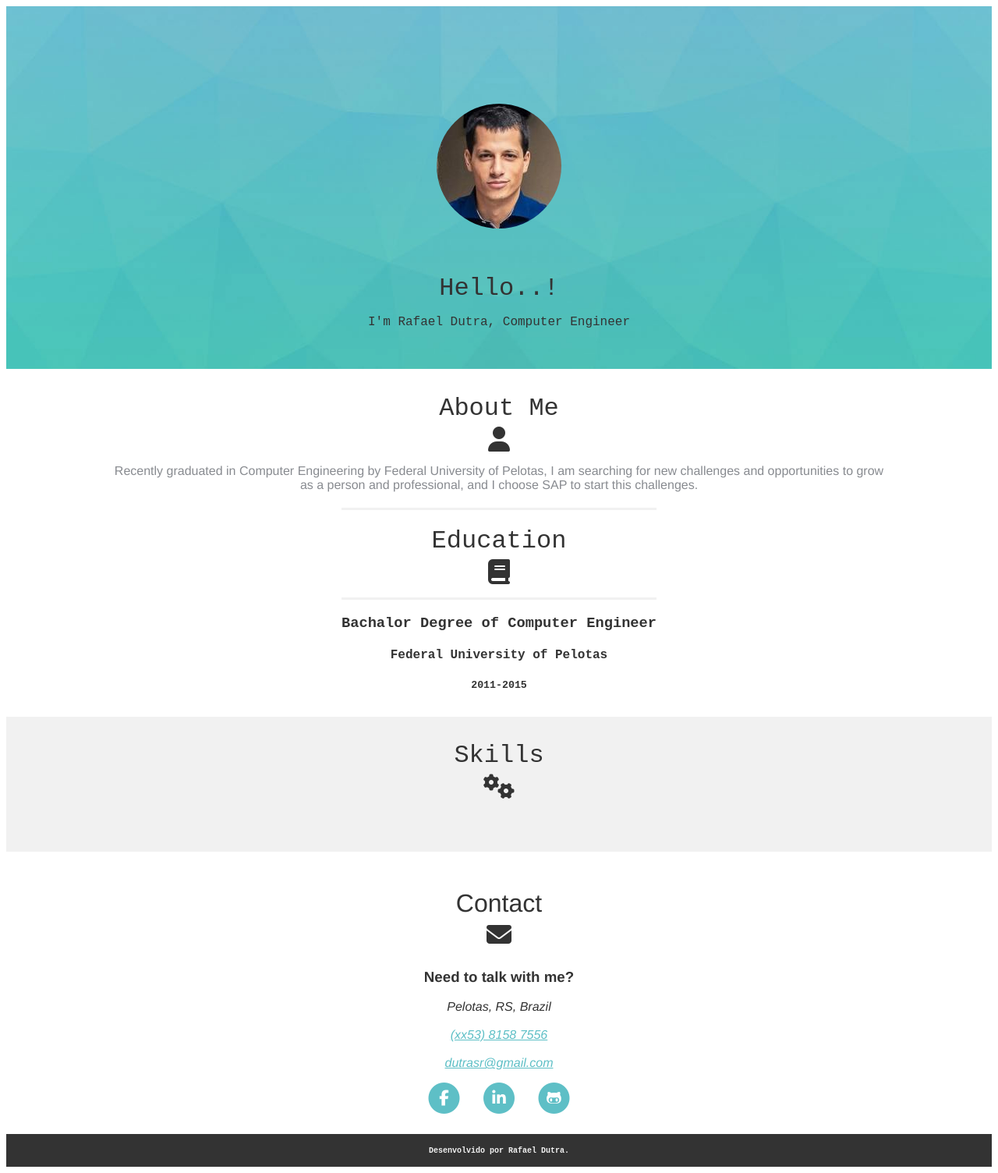
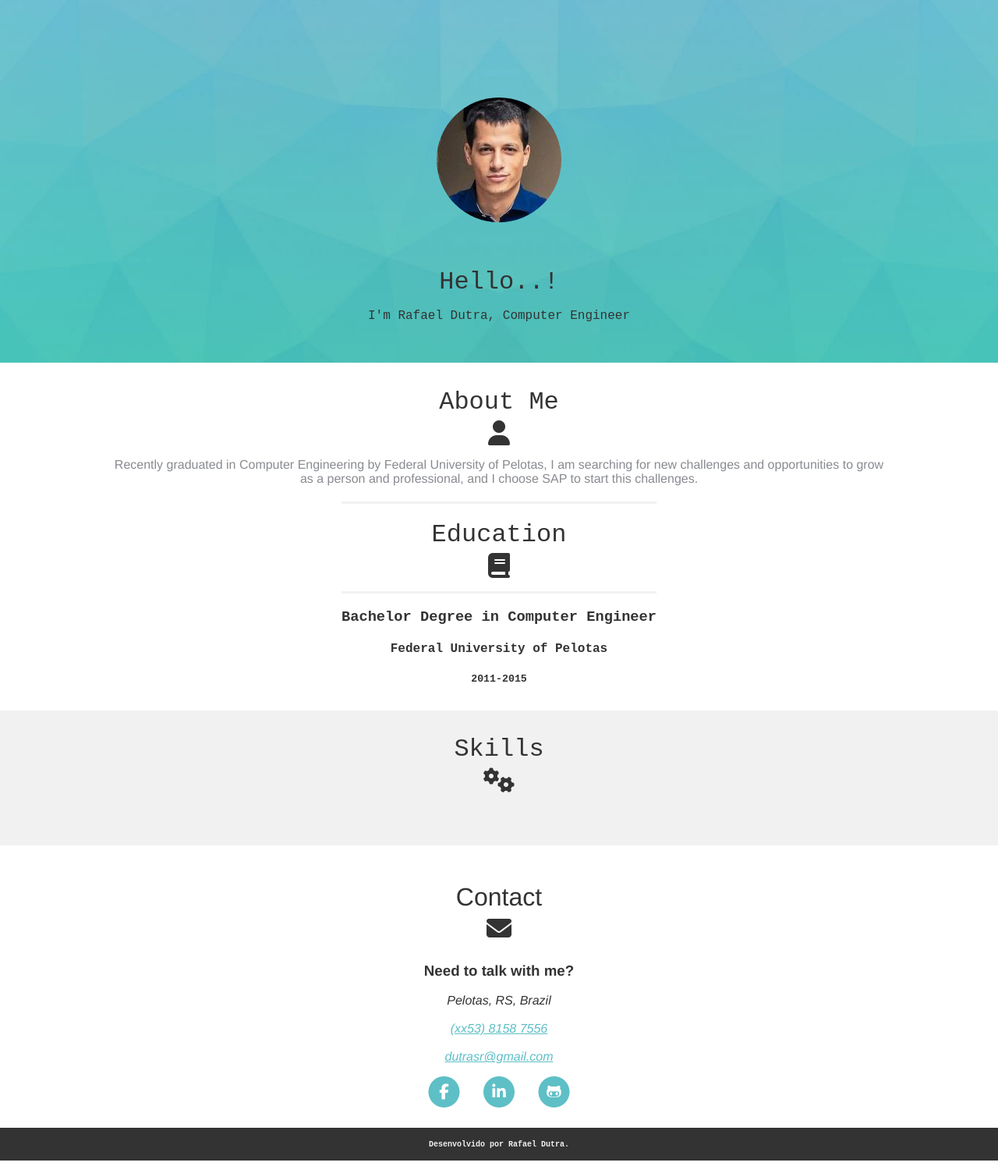
Before and after one commit to dutrasr/Django-projects, a Django app: page / in a window 1280 px wide. Shown: the whole page at 78% size. Run offline with Django 3.2, Linux system fonts and the light colour scheme; some libraries are stand-ins or nearby versions.

Commit message:
modifications.

```diff
--- a/mySite/mySite/static/css/custom.css
+++ b/mySite/mySite/static/css/custom.css
@@ -2,7 +2,7 @@
 * @Author: dutrasr
 * @Date:   2016-07-30 17:10:06
 * @Last Modified by:   dutrasr
-* @Last Modified time: 2016-08-19 02:10:10
+* @Last Modified time: 2016-08-19 13:47:44
 */
 
 /*
@@ -13,6 +13,7 @@ body {
 	font-size: 16px;
 	color: #333;
 	font-family: 'Courier New', Courier, 'Lucida Sans Typewriter', 'Lucida Typewriter', monospace;
+	margin: 0;
 
 }
 h1 {
--- a/mySite/mySite/templates/home.html
+++ b/mySite/mySite/templates/home.html
@@ -38,7 +38,7 @@
 				<h1>Education</h1>
 				<i class="fa fa-book fa-2x" aria-hidden="true"></i>
 				<div class="graduation">
-					<h3>Bachalor Degree of Computer Engineer</h3>
+					<h3>Bachelor Degree in Computer Engineer</h3>
 					<h4>Federal University of Pelotas</h4>
 					<h5>2011-2015</h5>
 				</div>
```
